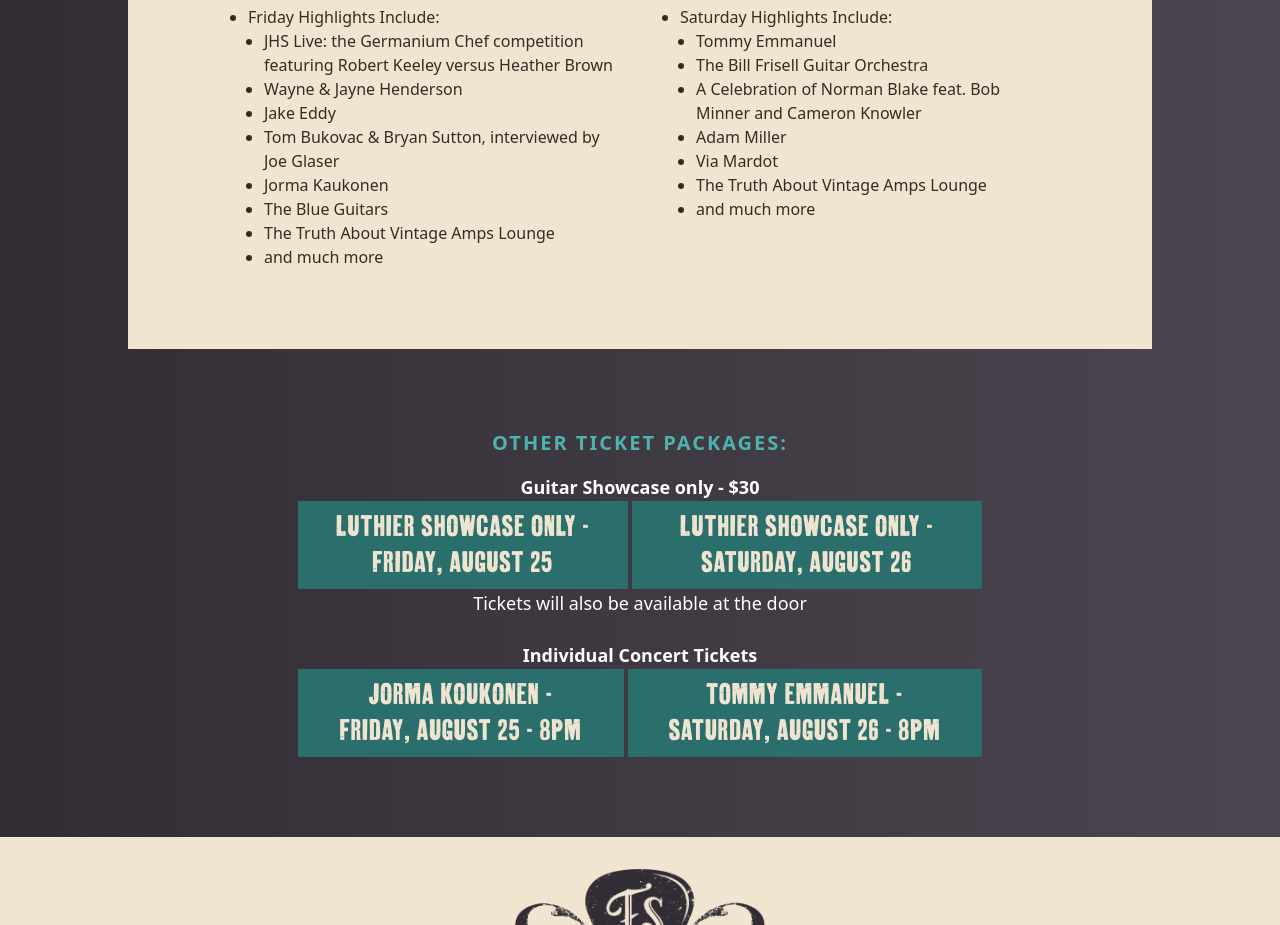
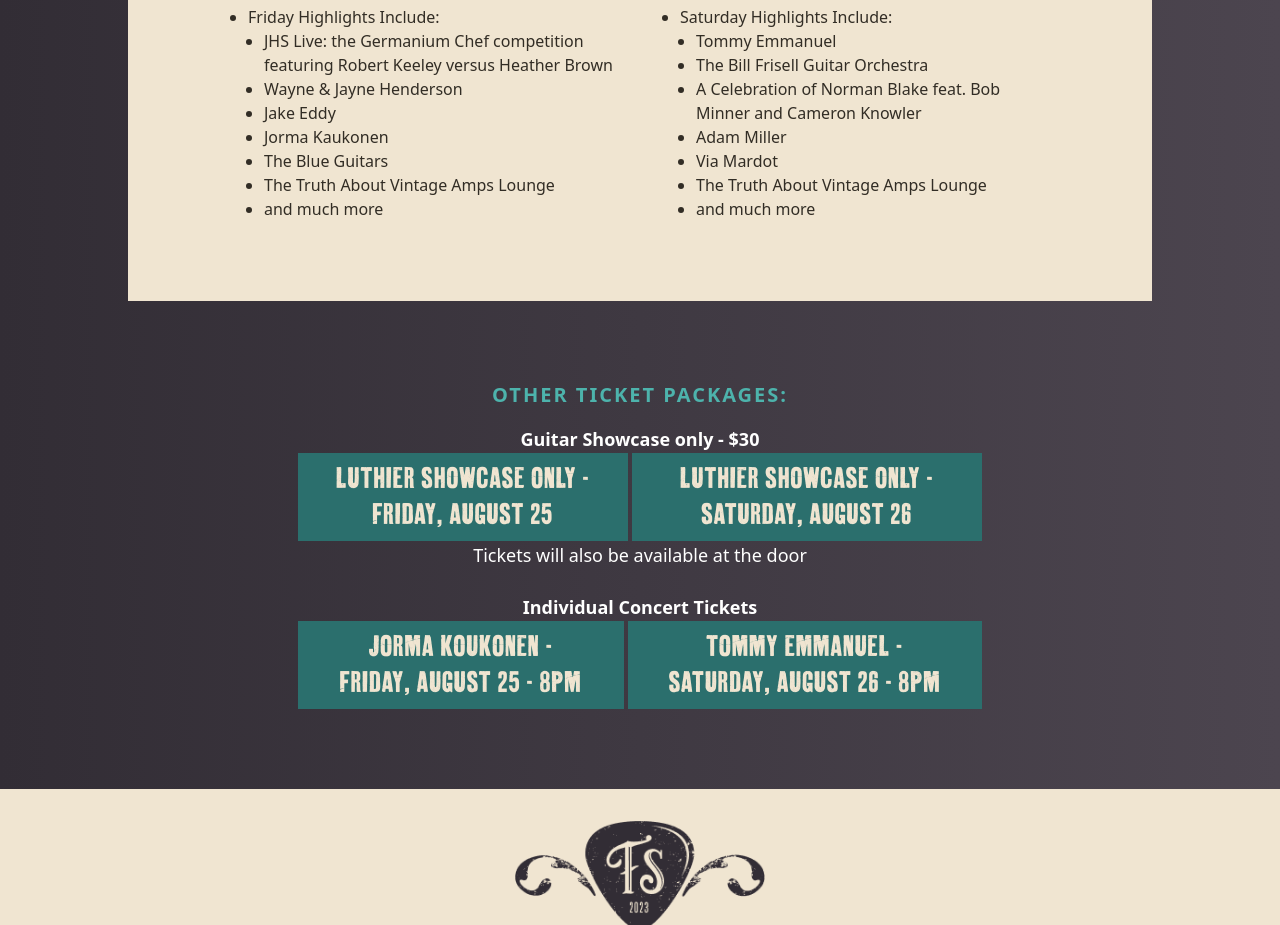
Before and after one commit to oldtownschool/fretboard-summit, a Next.js app: page /tickets in a window 1280 px wide. Shown: the part 1880-2805 px from the top of the page. Built offline with nearby package versions, Linux system fonts and the light colour scheme.

Commit message:
removed a listing from the tickets page

```diff
--- a/app/tickets/page.js
+++ b/app/tickets/page.js
@@ -91,7 +91,6 @@ export default function Tickets() {
                 <li className="ml-4">JHS Live: the Germanium Chef competition featuring Robert Keeley versus Heather Brown</li>
                 <li className="ml-4">Wayne & Jayne Henderson</li>
                 <li className="ml-4">Jake Eddy</li>
-                <li className="ml-4">Tom Bukovac & Bryan Sutton, interviewed by Joe Glaser</li>
                 <li className="ml-4">Jorma Kaukonen</li>
                 <li className="ml-4">The Blue Guitars</li>
                 <li className="ml-4">The Truth About Vintage Amps Lounge</li>
```
